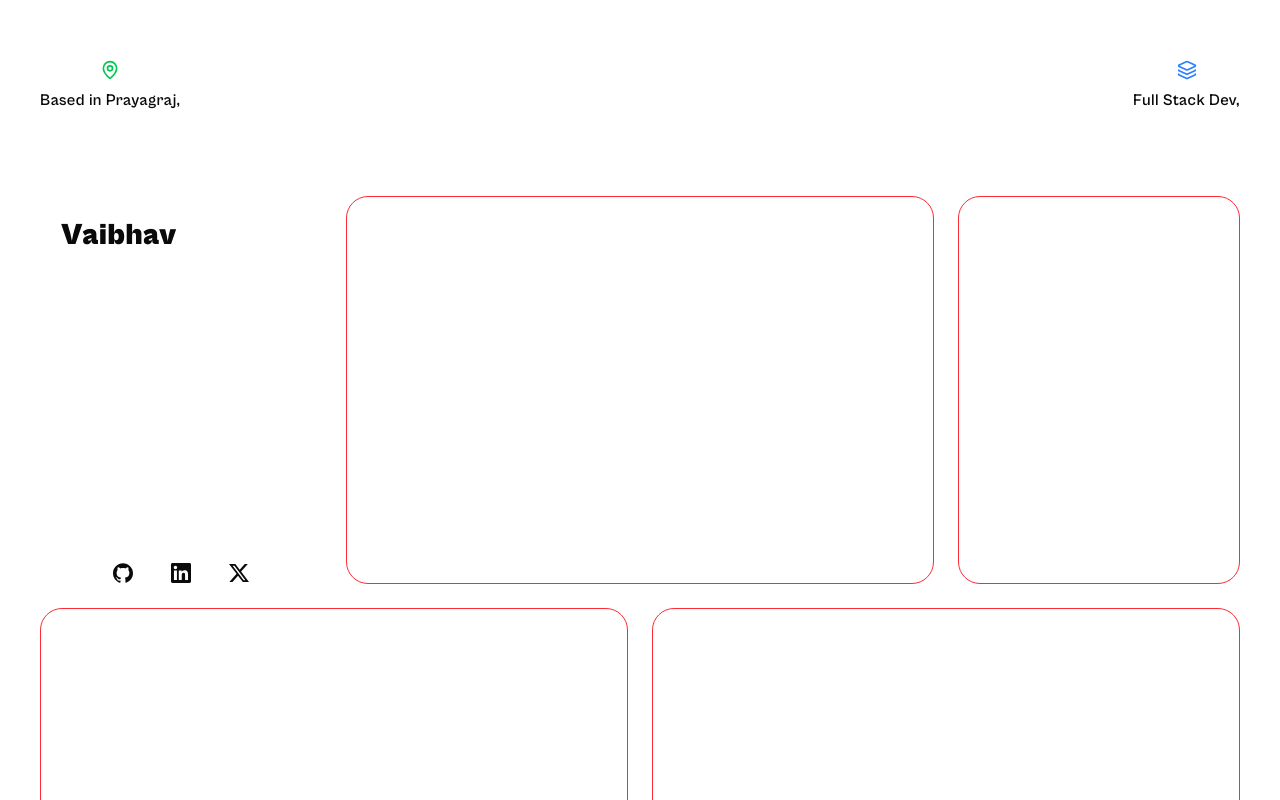
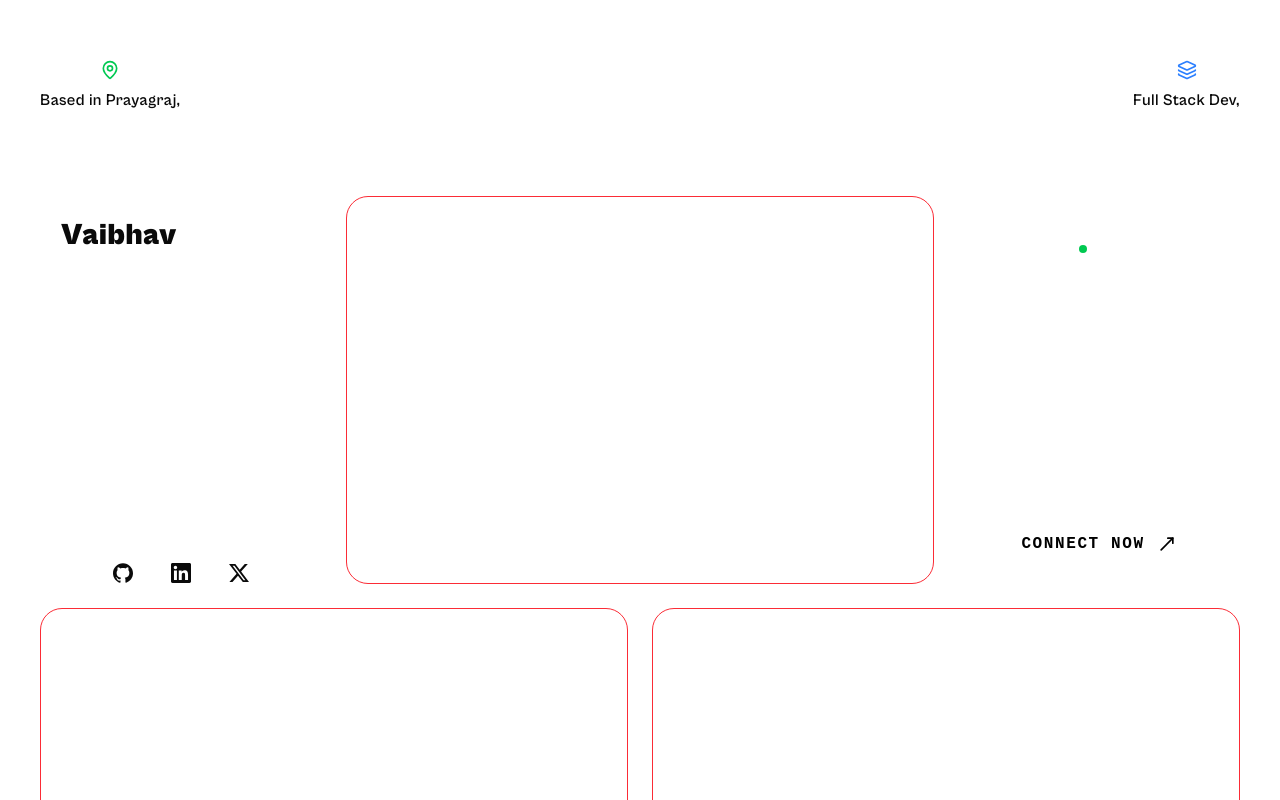
Before and after one commit to Vaibhav-kesarwani/portfolio2, a Next.js app: page / in a window 1280 px wide. Shown: the part 604-1404 px from the top of the page. Built offline with nearby package versions, Linux system fonts and the light colour scheme.

Commit message:
chore: make the contact card of the bento grid

```diff
--- a/components/bento.tsx/bento-frame.tsx
+++ b/components/bento.tsx/bento-frame.tsx
@@ -1,13 +1,25 @@
+import ContactCard from "./contact-card";
 import IntoCard from "./intro-card";
 
 export default function BentoFrame() {
   return (
     <div className="grid grid-cols-4 grid-rows-2 w-full h-screen px-10 gap-6">
-      <div className="border border-white/10 row-span-1 rounded-3xl">
+      <div
+        className="row-span-1 rounded-3xl border border-white/10 hover:border-white/20
+                transition-colors duration-500 ease-out
+                hover:shadow-[0_0_0_1px_rgba(255,255,255,0.35)]"
+      >
         <IntoCard />
       </div>
+
       <div className="border border-red-500 col-span-2 rounded-3xl"></div>
-      <div className="border border-red-500 row-span-1 rounded-3xl"></div>
+      <div
+        className="row-span-1 rounded-3xl border border-white/10 hover:border-white/70
+                transition-colors duration-500 ease-out
+                hover:shadow-[0_0_0_1px_rgba(255,255,255,1.45)]"
+      >
+        <ContactCard />
+      </div>
 
       <div className="border border-red-500 col-span-2 rounded-3xl"></div>
       <div className="border border-red-500 col-span-2 rounded-3xl"></div>
--- /dev/null
+++ b/components/bento.tsx/contact-card.tsx
@@ -0,0 +1,106 @@
+"use client";
+
+import confetti from "canvas-confetti";
+import { MoveUpRight } from "lucide-react";
+import Link from "next/link";
+import { useRef, useState } from "react";
+
+export default function ContactCard() {
+  const email = "hello@vaibhav.in";
+  const emailRef = useRef<HTMLDivElement>(null);
+  const [copied, setCopied] = useState(false);
+
+  const copyEmail = async () => {
+    await navigator.clipboard.writeText(email);
+    setCopied(true);
+
+    const rect = emailRef.current?.getBoundingClientRect();
+    if (!rect) return;
+
+    const x = (rect.left + rect.width / 2) / window.innerWidth;
+    const y = (rect.top + rect.height / 2) / window.innerHeight;
+
+    confetti({
+      particleCount: 80,
+      spread: 70,
+      origin: { x, y },
+    });
+
+    setTimeout(() => setCopied(false), 1500);
+  };
+
+  return (
+    <div className="px-6 py-8 group">
+      <div className="flex items-center justify-between">
+        <div className="relative flex h-10 w-10 items-center justify-center rounded-full border border-white/10">
+          <div className="absolute inset-2 rounded-full border border-white/20" />
+          <div className="h-2 w-2 rounded-full bg-white" />
+        </div>
+        <div className="flex items-center gap-2 rounded-full border border-white/10 bg-white/5 px-4 py-2 text-xs font-medium text-white">
+          <div className="relative flex h-3 w-3 items-center justify-center">
+            <span className="h-2 w-2 rounded-full bg-green-500" />
+            <span className="absolute inset-0 animate-ping rounded-full bg-green-500 opacity-75" />
+          </div>
+          Available for work
+        </div>
+      </div>
+      <div className="mt-5">
+        <h2 className="text-3xl font-extrabold leading-tight text-white">
+          LET&apos;S BUILD
+          <br />
+          SOMETHING
+        </h2>
+        <p className="mt-1 font-serif text-2xl italic text-white/50">
+          that actually works.
+        </p>
+      </div>
+      <div className="relative my-4 h-px w-full bg-white/10" />
+      <div
+        ref={emailRef}
+        onClick={copyEmail}
+        className="group relative z-10 flex cursor-pointer flex-col items-center text-center"
+      >
+        <div className="flex items-center gap-3">
+          <div
+            className={`rotate-45 flex h-4 w-4 items-center justify-center
+          border transition-all duration-500
+          [clip-path:polygon(25%_0%,75%_0%,100%_25%,100%_75%,75%_100%,25%_100%,0%_75%,0%_25%)]
+          ${
+            copied
+              ? "border-green-500"
+              : "border-white/70 group-hover:border-white group-hover:animate-spin"
+          }`}
+          >
+            <div
+              className={`h-2 w-2 rounded-full transition-colors ${
+                copied ? "bg-green-500" : "bg-white/70 group-hover:bg-white"
+              }`}
+            />
+          </div>
+
+          <span
+            style={{ fontFamily: "cursive" }}
+            className="text-2xl font-semibold tracking-wide text-white"
+          >
+            {email}
+          </span>
+        </div>
+
+        <p className="mt-3 text-[10px] tracking-[0.3em] text-white/30">
+          {copied ? "COPIED!" : "TAP TO COPY EMAIL"}
+        </p>
+      </div>
+      <div className="mt-7">
+        <Link
+          href={"mailto:vaibhavkesarwani100@gmail.com"}
+          style={{
+            fontFamily: "monospace",
+          }}
+          className="tracking-widest uppercase text-base flex w-full items-center justify-center gap-3 rounded-full bg-white py-3 font-bold text-black hover:bg-white/90 transition cursor-pointer"
+        >
+          connect now <MoveUpRight className="h-5 w-5 stroke-2" />
+        </Link>
+      </div>
+    </div>
+  );
+}
--- a/components/navbar/logo.tsx
+++ b/components/navbar/logo.tsx
@@ -7,18 +7,14 @@ export default function Logo() {
   const [hidden, setHidden] = useState(false);
 
   useEffect(() => {
-    let lastScrollY = window.scrollY;
-
     const handleScroll = () => {
       const current = window.scrollY;
 
-      if (current > lastScrollY && current > 60) {
+      if (current) {
         setHidden(true);
       } else {
         setHidden(false);
       }
-
-      lastScrollY = current;
     };
 
     window.addEventListener("scroll", handleScroll, { passive: true });
--- a/package.json
+++ b/package.json
@@ -36,6 +36,7 @@
     "@radix-ui/react-toggle": "^1.1.10",
     "@radix-ui/react-toggle-group": "^1.1.11",
     "@radix-ui/react-tooltip": "^1.2.8",
+    "canvas-confetti": "^1.9.4",
     "class-variance-authority": "^0.7.1",
     "clsx": "^2.1.1",
     "cmdk": "^1.1.1",
@@ -61,6 +62,7 @@
   },
   "devDependencies": {
     "@tailwindcss/postcss": "^4",
+    "@types/canvas-confetti": "^1.9.0",
     "@types/node": "^20",
     "@types/react": "^19",
     "@types/react-dom": "^19",
```
Also changed, not shown: 1 other file (tests, documents, lock files or other folders).
